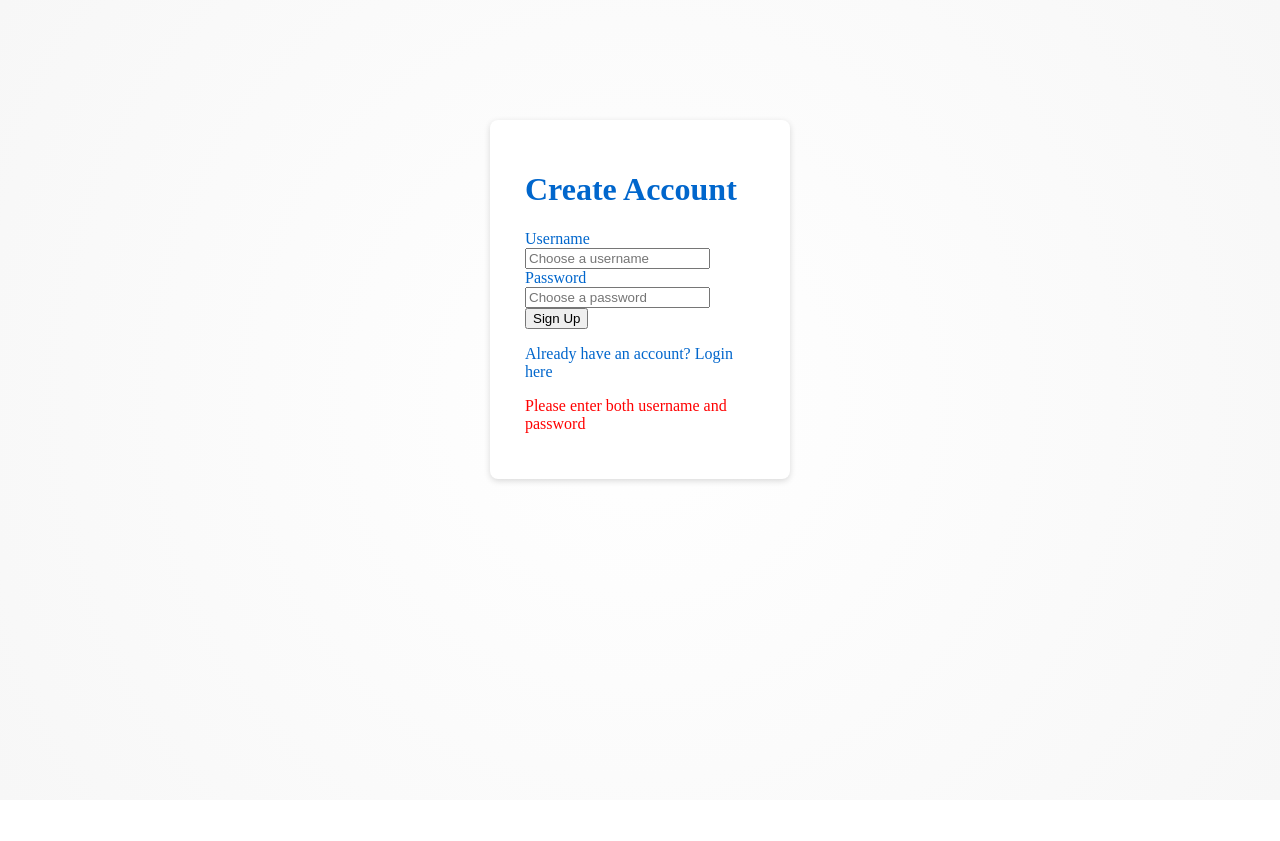
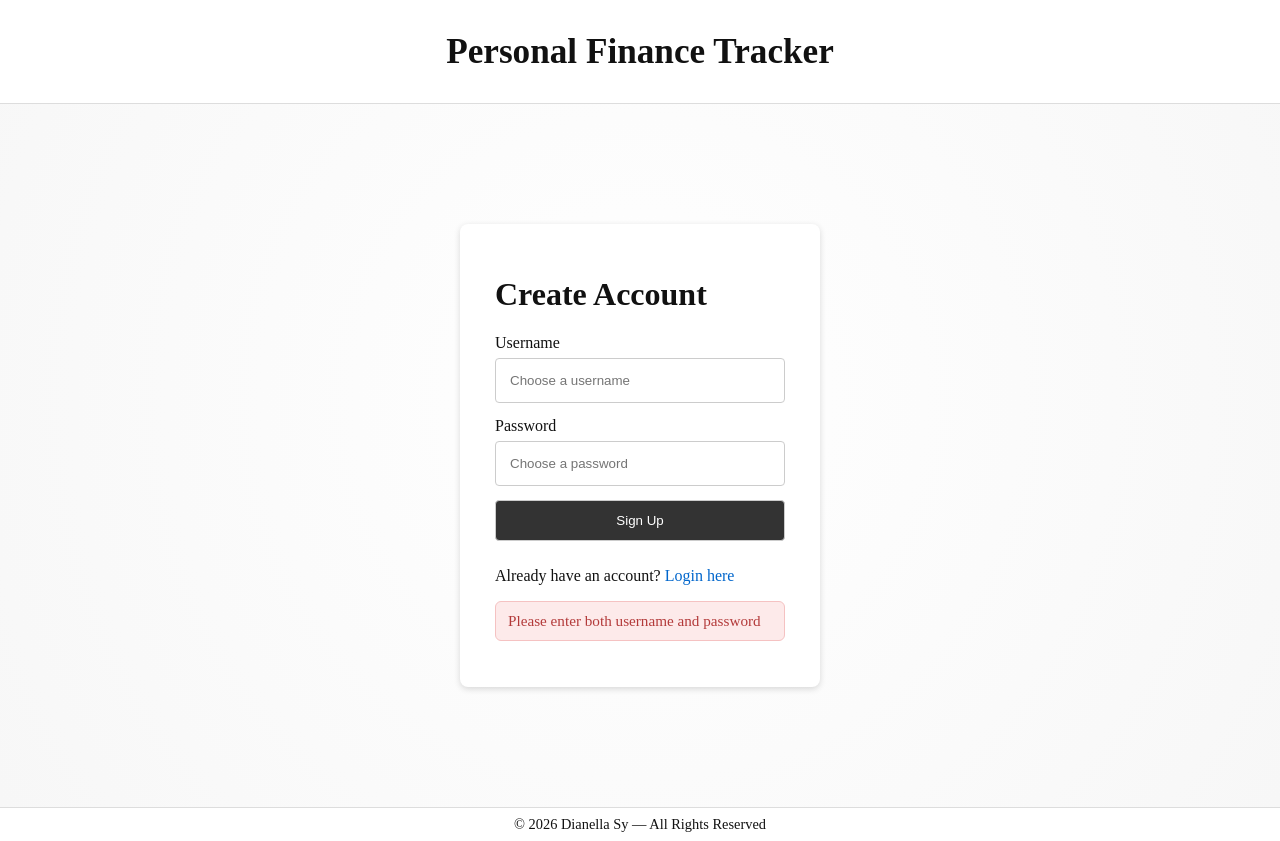
Before and after one commit to dianellasy/Personal-Finance-Tracker, a website: page public/signup.html in a window 1280 px wide. Both pictures are taken after a click on the button "Sign Up". Before the commit the page ends 800 px from the top, so only its background shows below. Drawn offline with Linux system fonts and the light colour scheme.

Commit message:
Did UI for Signup Page

```diff
--- a/public/app.js
+++ b/public/app.js
@@ -61,11 +61,16 @@ function handleSignup() {
     var username = usernameInput.value.trim();
     var password = passwordInput.value.trim();
 
+    // Clear old messages + remove styling
     signupErrorBox.textContent = "";
+    signupErrorBox.className = "";
     signupSuccessBox.textContent = "";
+    signupSuccessBox.className = "";
 
+    // Frontend validation
     if (username === "" || password === "") {
         signupErrorBox.textContent = "Please enter both username and password";
+        signupErrorBox.className = "error-message fade-in";
         return;
     }
 
@@ -80,10 +85,12 @@ function handleSignup() {
     .then(result => {
         if (!result.ok) {
             signupErrorBox.textContent = result.data.message || "Signup failed";
+            signupErrorBox.className = "error-message fade-in";
             return;
         }
 
         signupSuccessBox.textContent = "Account created successfully! Redirecting...";
+        signupSuccessBox.className = "success-message fade-in";
 
         setTimeout(() => {
             window.location.href = "index.html";
@@ -92,6 +99,7 @@ function handleSignup() {
     .catch(err => {
         console.error("Signup error:", err);
         signupErrorBox.textContent = "Server error. Please try again";
+        signupErrorBox.className = "error-message fade-in";
     });
 }
 
--- a/public/signup.html
+++ b/public/signup.html
@@ -10,6 +10,12 @@
     </head>
 
     <body>
+        <!-- Top banner -->
+        <header class="top-banner">
+            <h1>Personal Finance Tracker</h1>
+        </header>
+
+        <div class="content">
             <!-- Signup container: holds the signup form centered on the page -->
             <div class="signup-container">
                 <h1>Create Account</h1>
@@ -40,9 +46,15 @@
                 </p>
 
                 <!-- Error message area -->
-            <p id="signupError" class="error-message"></p>
-            <p id="signupSuccess" class="success-message"></p>
+                <p id="signupError"></p>
+                <p id="signupSuccess"></p>
             </div>
+        </div>
+
+        <!-- Footer -->
+         <footer class="footer">
+            © 2026 Dianella Sy — All Rights Reserved
+         </footer>
 
         <script src="app.js"></script>
     </body>
--- a/public/styles.css
+++ b/public/styles.css
@@ -44,23 +44,59 @@
 
 /* Error message */
 .error-message {
-    color: red;
-    margin-top: 10px;
+    background: #fdeaea;
+    color: #b33a3a;
+    padding: 10px 12px;
+    border-radius: 6px;
+    border: 1px solid #f5c2c2;
+    margin-top: 15px;
+    font-size: 0.95rem;
 }
 
+
 .signup-container {
-    width: 300px;
-    margin: 120px auto;
+    width: 360px;
+    margin: 60px auto 120px auto;
     padding: 30px 35px;
     background: white;
     border-radius: 8px;
     box-shadow: 0 2px 6px rgba(0, 0, 0, 0.15);
-    color: #0066cc;
+    color: #111;
+}
+
+.signup-container input {
+    width: 100%;
+    padding: 14px;
+    margin: 6px 0 14px 0;
+    border-radius: 4px;
+    border: 1px solid #ccc;
+    box-sizing: border-box;
+}
+
+#signupButton {
+    width: 100%;
+    padding: 12px;
+    background: #333;
+    color: white;
+    border: 1px solid #ccc;
+    border-radius: 4px;
+    cursor: pointer;
+    transition: background 0.2s ease;
+    margin-bottom: 10px;
+}
+
+#signupButton:hover {
+    background: #555;
 }
 
 .success-message {
-    color: green;
-    margin-top: 10px;
+    background: #e8f8e8;
+    color: #2d7a2d;
+    padding: 10px 12px;
+    border-radius: 6px;
+    border: 1px solid #b6e2b6;
+    margin-top: 15px;
+    font-size: 0.95rem;
 }
 
 .calendar-grid {
@@ -155,3 +191,12 @@ a {
 a:hover {
     text-decoration: underline;
 }
+
+.fade-in {
+    animation: fadeIn 0.35s ease-in-out;
+}
+
+@keyframes fadeIn {
+    from { opacity: 0; transform: translateY(-4px); }
+    to { opacity: 1; transform: translateY(0); }
+}
```
Also changed, not shown: public/index.html (+1 -1 lines). Lines whose indentation alone changed are shown as unchanged.
